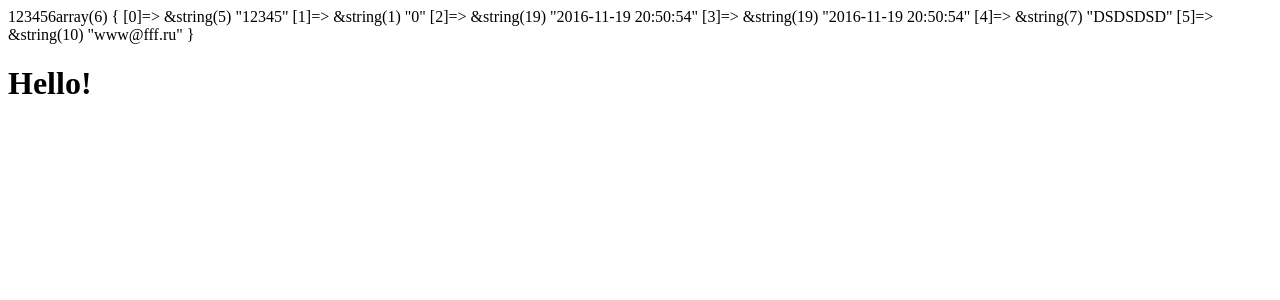
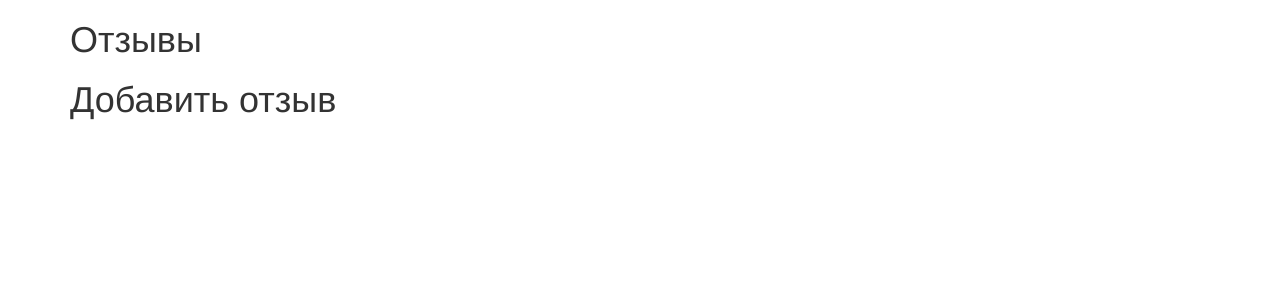
Before and after one commit to sotnikoff/test, a PHP site: page / in a window 1280 px wide. Shown: the top 300 px of the page. Run offline with PHP 8.4, Linux system fonts and the light colour scheme; tables that the repository leaves empty or names only in its code hold one stand-in row (values such as "Sample post"); some libraries are stand-ins or nearby versions.

Commit message:
View changes

```diff
--- a/app/Controllers/MainController.php
+++ b/app/Controllers/MainController.php
@@ -17,17 +17,25 @@ class MainController extends Controller
     public function index()
     {
 
+        $commentObj = new Comment();
+        $comments = $commentObj->getComments();
+
+
+        $view = new View('Test');
+        $view->assignParameter('title','Отзывы');
+        $view->assignParameter('comments',$comments);
+        $view->render();
+
+    }
+
+    public function storeComment()
+    {
         $comment = new Comment();
         $comment->storeComment([
             'text'  =>  '12345',
             'email' =>  'www@fff.ru',
             'name'  =>  'DSDSDSD'
         ]);
+    }
 
-        $view = new View('Test');
-        $view->assignParameter('title','Hello World!');
-        $view->assignParameter('title2','Hello World!222');
-        $view->render();
-
-    }
 }
--- a/app/Models/Comment.php
+++ b/app/Models/Comment.php
@@ -21,7 +21,7 @@ class Comment extends ORM
     {
         parent::query("INSERT
           INTO COMMENTS
-          (text,published,modified_at,created_at,author_name,author_email)
+            (text,published,modified_at,created_at,author_name,author_email)
           VALUES
           (?,?,?,?,?,?)
           ",[
@@ -31,9 +31,15 @@ class Comment extends ORM
                 date("Y-m-d H:i:s",time()),
                 $comment['name'],
                 $comment['email'],
-        ]);
+        ],false);
 
         return true;
     }
 
+
+    public function getComments($order = 'created_at',$orderDirection = 'DESC')
+    {
+        return parent::query('SELECT * FROM COMMENTS WHERE COMMENTS.PUBLISHED = 1 ORDER BY ? ?',[$order,$orderDirection]);
+    }
+
 }
--- a/app/Routes/WebRoute.php
+++ b/app/Routes/WebRoute.php
@@ -15,15 +15,10 @@ class WebRoute extends RouteHandle
     public function initializeRoutes()
     {
         $this->registerPath([
-            'path' => '/home',
-            'controller' => 'MainController',
-            'method' => 'index'
-        ]);
-
-        $this->registerPath([
-            'path' => '/',
-            'controller' => 'MainController',
-            'method' => 'index'
+            'path'          =>      '/',
+            'controller'    =>      'MainController',
+            'method'        =>      'index',
+            'requestMethod' =>      'GET'
         ]);
     }
 }
--- a/app/Views/TestView.php
+++ b/app/Views/TestView.php
@@ -1,8 +1,43 @@
 <html>
     <head>
-        <title><?=$title2?></title>
+        <title><?=$title?></title>
+        <link rel="stylesheet" href="https://maxcdn.bootstrapcdn.com/bootstrap/3.3.7/css/bootstrap.min.css" integrity="sha384-BVYiiSIFeK1dGmJRAkycuHAHRg32OmUcww7on3RYdg4Va+PmSTsz/K68vbdEjh4u" crossorigin="anonymous">
+        <!-- Optional theme -->
+        <link rel="stylesheet" href="https://maxcdn.bootstrapcdn.com/bootstrap/3.3.7/css/bootstrap-theme.min.css" integrity="sha384-rHyoN1iRsVXV4nD0JutlnGaslCJuC7uwjduW9SVrLvRYooPp2bWYgmgJQIXwl/Sp" crossorigin="anonymous">
     </head>
     <body>
-        <h1>Hello!</h1>
+        <div class="container">
+            <div class="lg-12">
+                <h1>Отзывы</h1>
+                <div class="comments-list">
+                    <?php foreach ($comments as $comment):?>
+
+                        <div class="media">
+                            <p class="pull-right"><small><?=$comment['created_at']?></small></p>
+                            <a class="media-left" href="#">
+                                <img src="http://lorempixel.com/40/40/people/1/">
+                            </a>
+                            <div class="media-body">
+
+                                <h4 class="media-heading user_name"><?=$comment['author_name']?></h4>
+                                <?=$comment['text']?>
+
+                                <p><small><a href="mailto:<?=$comment['author_email']?>"><?=$comment['author_email']?></a></small></p>
+                            </div>
+                        </div>
+
+                    <? endforeach;?>
+                </div>
+            </div>
+            <div class="lg-12">
+                <h1>Добавить отзыв</h1>
+            </div>
+        </div>
+
+
+
+        <script src="https://code.jquery.com/jquery-3.1.1.min.js" integrity="sha256-hVVnYaiADRTO2PzUGmuLJr8BLUSjGIZsDYGmIJLv2b8=" crossorigin="anonymous"></script>
+        <script src="https://maxcdn.bootstrapcdn.com/bootstrap/3.3.7/js/bootstrap.min.js" integrity="sha384-Tc5IQib027qvyjSMfHjOMaLkfuWVxZxUPnCJA7l2mCWNIpG9mGCD8wGNIcPD7Txa" crossorigin="anonymous"></script>
+        <script src="resourses/main.js"></script>
     </body>
 </html>
--- a/kernel/ORM.php
+++ b/kernel/ORM.php
@@ -29,19 +29,23 @@ abstract class ORM implements ORMInterface
         $this->DBConnect();
     }
 
-    public function query($query,$params)
+    public function query($query,$params,$fetch = true)
     {
         $prepared = $this->DB->prepare($query);
 
         foreach($params as $key => &$param){
-            echo $key+1;
             $prepared->bindParam($key+1,$param);
         }
 
-        var_dump($params);
-
         if(!$prepared->execute()){
             var_dump($prepared->errorInfo());
+            return false;
+        }
+
+        if($fetch){
+            return $prepared->fetchAll();
+        }else{
+            return true;
         }
     }
 
--- a/kernel/RouteHandle.php
+++ b/kernel/RouteHandle.php
@@ -26,7 +26,8 @@ abstract class RouteHandle
 
     public function __construct()
     {
-        if(strpos($_SERVER['REQUEST_URI'],'?') === false){
+        if(strpos($_SERVER['REQUEST_URI'],'?') === false)
+        {
             $this->route = $_SERVER['REQUEST_URI'];
         }else{
             $this->route = strstr($_SERVER['REQUEST_URI'],'?',true);
@@ -55,6 +56,12 @@ abstract class RouteHandle
 
         $path = $this->paths[$this->route];
 
+        if($_SERVER['REQUEST_METHOD'] !== $path['requestMethod'])
+        {
+            echo 'REQUEST METHOD ERROR';
+            return;
+        }
+
         $controller = "App\\Controllers\\" . $path['controller'];
         $controllerObject = new $controller($this->params);
         $controllerObject->{$path['method']}();
--- /dev/null
+++ b/public/resourses/main.js
@@ -0,0 +1,6 @@
+/**
+ * Created by mikhailsotnikov on 19.11.16.
+ */
+$(document).ready(function(){
+
+});
```
